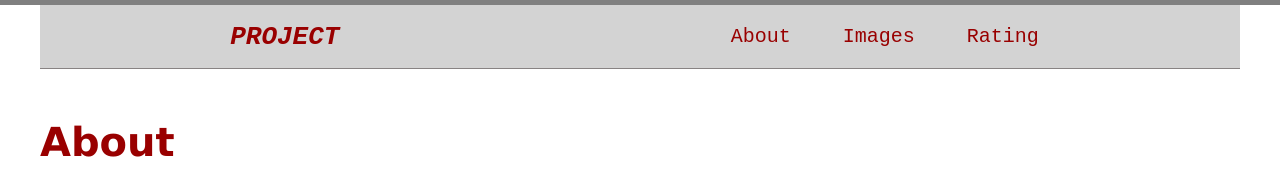
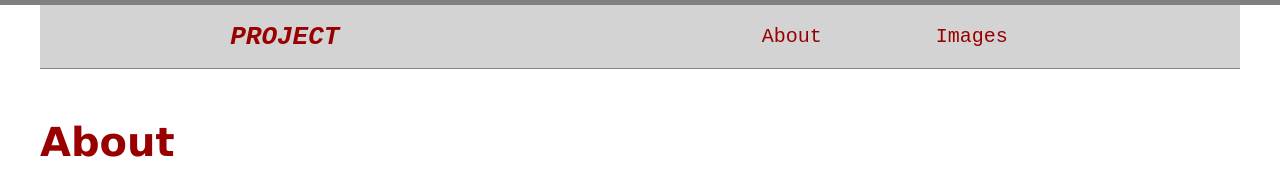
Before and after one commit to vlaw23/Upenn-Project, a plain HTML site: page about.html in a window 1280 px wide. Drawn offline with Linux system fonts and the light colour scheme.

Commit message:
Update about.html

```diff
--- a/about.html
+++ b/about.html
@@ -13,7 +13,6 @@
         <nav class="links">
           <a href="about.html">About</a>
           <a href="images.html"> Images</a>
-          <a href="#">Rating</a>
         </nav>
       </header>
 
```
